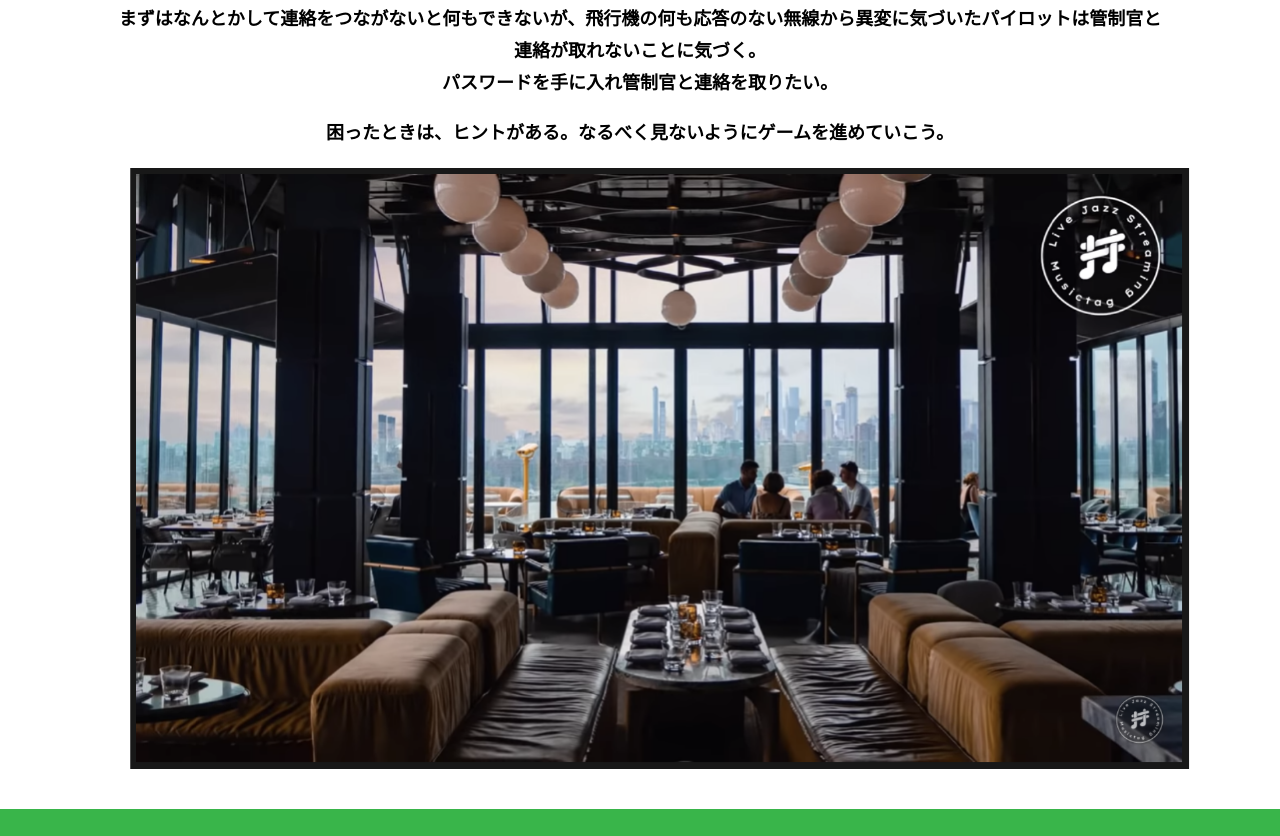
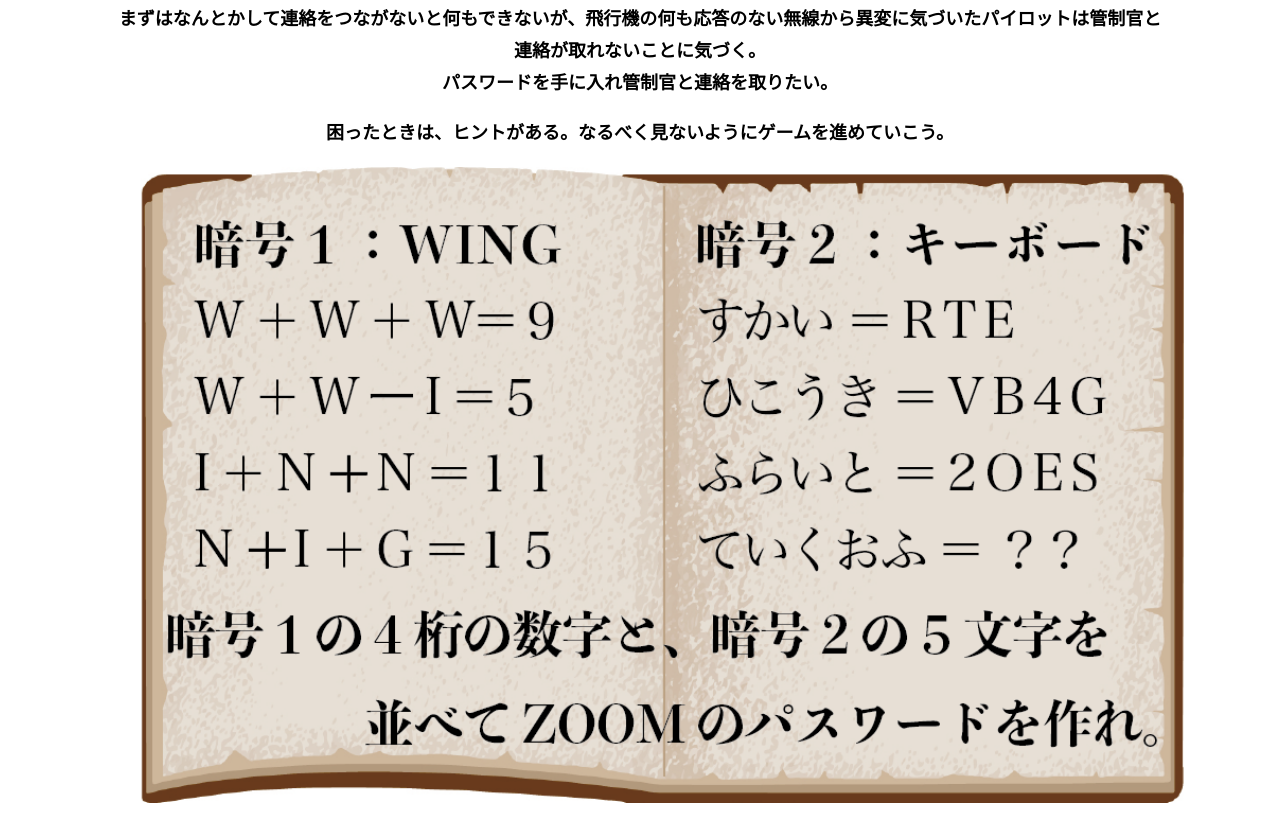
Before and after one commit to gamiso0808/alfa-ikebukuro-5, a plain HTML site: page main-pilot.html in a window 1280 px wide. Shown: the part 380-1216 px from the top of the page. Drawn offline with nearby package versions, Linux system fonts and the light colour scheme.

Commit message:
Update main-pilot.html

```diff
--- a/main-pilot.html
+++ b/main-pilot.html
@@ -40,7 +40,7 @@
 
             <div class="container">
               <figure class="image__container">
-                <img src="assets/images/stage.png" alt="">
+                <img src="assets/images/mystery1.png" alt="">
               </figure>
 
  <!--  YouTube貼り付け
```
